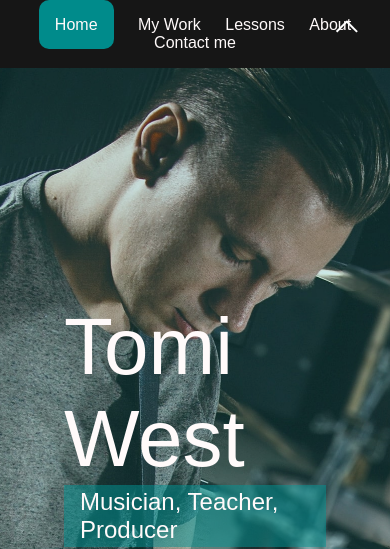
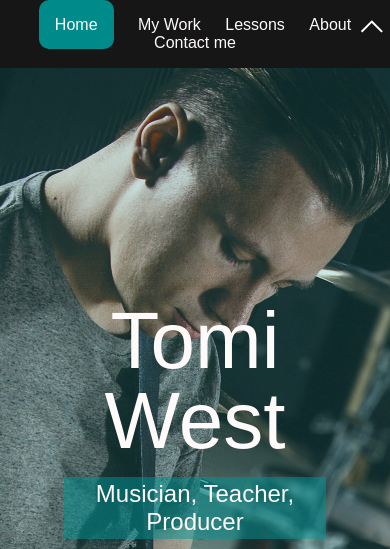
Before and after one commit to tomppatomppa/My_Portfolio_Website, a website: page dist/index.html in a window 390 px wide. Shown: the top 549 px of the page. Drawn offline with Linux system fonts and the light colour scheme.

Commit message:
media queries & menu overlay responsive

```diff
--- a/scss/_config.scss
+++ b/scss/_config.scss
@@ -32,3 +32,26 @@ $background-opacity: 0.2;
     }
   }
 }
+
+// Media Query Mixins
+
+@mixin mediaSm {
+  @media screen and(max-width: 500px) {
+    @content;
+  }
+}
+@mixin mediaMd {
+  @media screen and(max-width: 768px) {
+    @content;
+  }
+}
+@mixin mediaLg {
+  @media screen and (min-width: 769px) and (max-width: 1170px) {
+    @content;
+  }
+}
+@mixin mediaXl {
+  @media screen and (min-width: 1171px) {
+    @content;
+  }
+}
--- a/scss/_menu.scss
+++ b/scss/_menu.scss
@@ -49,6 +49,7 @@
   position: fixed;
   top: 0;
   width: 100%;
+
   //opacity: 0.91;
   //hide links by default
   visibility: hidden;
@@ -59,6 +60,7 @@
 
   &-branding,
   &-nav {
+    margin-top: 0%;
     display: flex;
     flex-flow: column wrap;
     align-items: center;
@@ -83,10 +85,9 @@
     }
     //embeded soundslice
     p {
-      border: 1px solid #fff;
+      //border: 1px solid #fff;
       margin: 0;
       padding: 0;
-
       box-sizing: border-box;
       width: 620px;
       height: 600px;
--- /dev/null
+++ b/scss/_mobile.scss
@@ -0,0 +1,49 @@
+// widescreen
+@include mediaXl {
+}
+// Desktop & Laptops
+@include mediaLg {
+}
+// Tablets & Small Laptops
+@include mediaMd {
+  main {
+    align-items: center;
+    text-align: center;
+
+    .lg-heading {
+      line-height: 1;
+      margin-bottom: 1rem;
+    }
+  }
+  .menu-btn {
+    right: 1px;
+  }
+  ul.menu-nav,
+  div.menu-branding {
+    float: none;
+    width: 100%;
+    min-height: 0;
+  }
+  .menu-nav {
+    height: 75vh;
+  }
+  .menu-branding {
+    height: 25vh;
+
+    .portrait {
+      background: url("../img/portrait_.jpg");
+      width: 150px;
+      height: 200px;
+      background-size: cover;
+    }
+  }
+}
+// Smartphones
+@include mediaSm {
+  main#home h1 {
+    margin-top: 10vh;
+  }
+  .menu-btn {
+    right: -5px;
+  }
+}
--- a/scss/main.scss
+++ b/scss/main.scss
@@ -1,5 +1,6 @@
 @import "config";
 @import "menu";
+@import "mobile";
 * {
   box-sizing: border-box;
 }
```
Also changed, not shown: dist/css/main.css, dist/img/portrait_ small.jpg (added), dist/img/portrait_dont use.jpg (renamed from dist/img/portrait_small.jpg).
